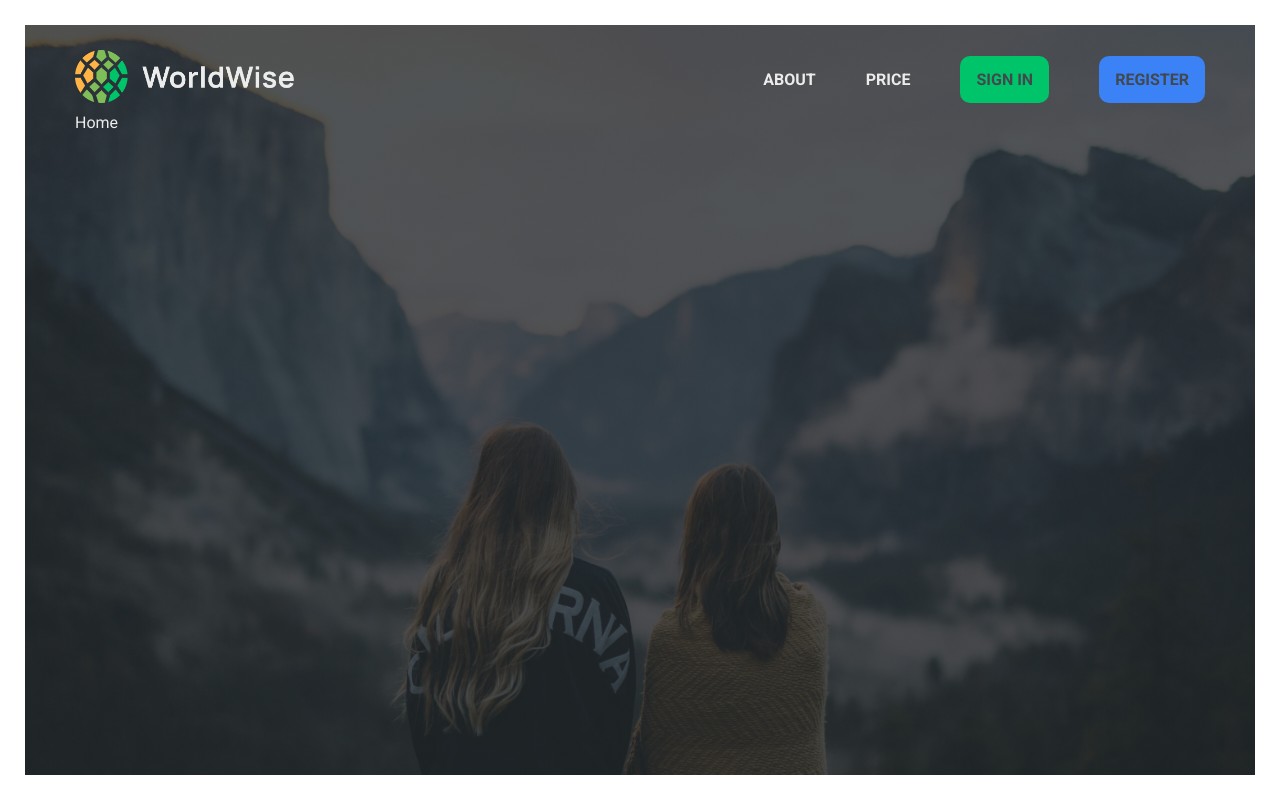
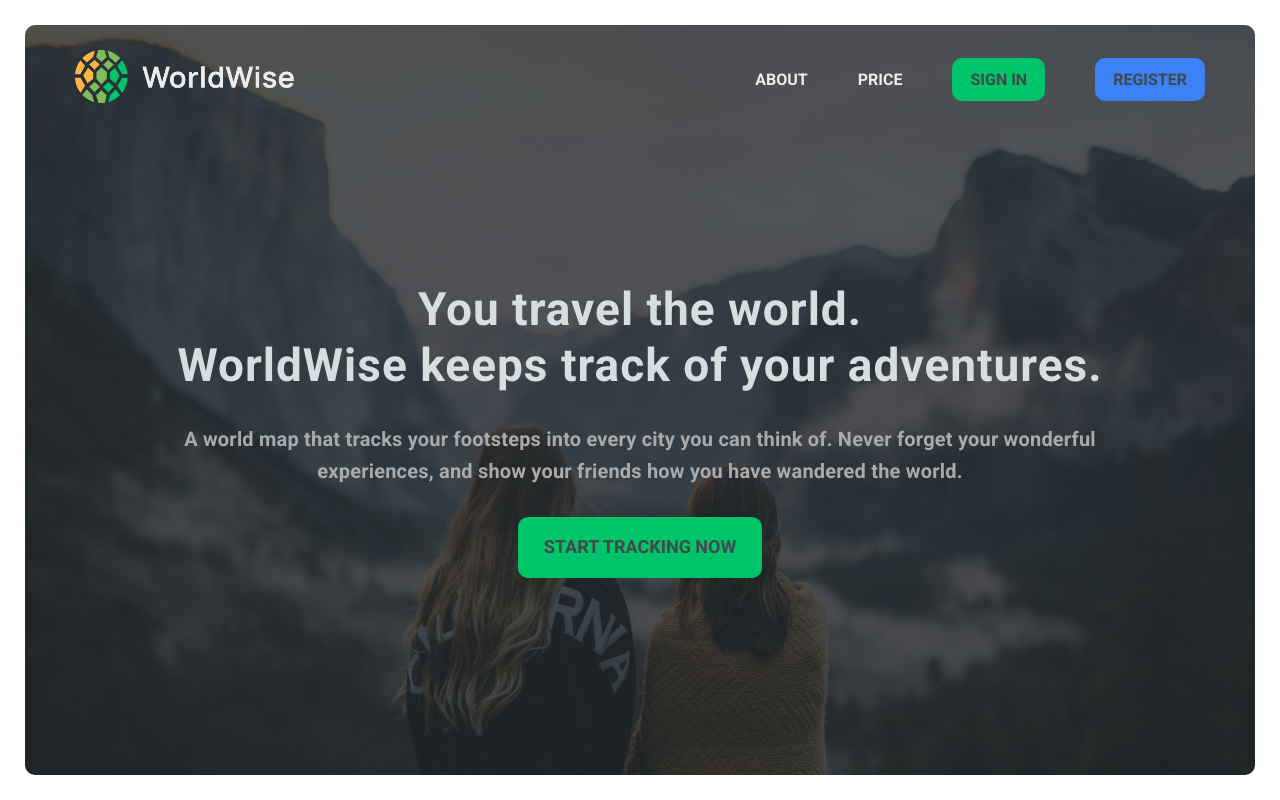
Before and after one commit to hasiukrostyslav/WorldWise, a React (Vite) app: page / in a window 1280 px wide. Built offline with nearby package versions, Linux system fonts and the light colour scheme.

Commit message:
styled home page and fixed global and button styles

```diff
--- a/src/components/Button.tsx
+++ b/src/components/Button.tsx
@@ -14,7 +14,7 @@ const sizes = {
   `,
   medium: css`
     font-size: 1.6rem;
-    padding: 1.4rem 1.6rem;
+    padding: 1.2rem 1.8rem;
   `,
   large: css`
     font-size: 1.8rem;
@@ -50,10 +50,6 @@ const variations = {
 };
 
 const Button = styled(Link)<ButtonProps>`
-  font-family: inherit;
-  text-transform: uppercase;
-  font-weight: 600;
-  cursor: pointer;
   border: none;
   border-radius: 1rem;
 
--- a/src/pages/Home.tsx
+++ b/src/pages/Home.tsx
@@ -1,5 +1,34 @@
+import styled from 'styled-components';
+import Button from '../components/Button';
+
+const StyledHome = styled.section`
+  flex-grow: 1;
+  display: flex;
+  flex-direction: column;
+  align-items: center;
+  justify-content: center;
+  height: 85%;
+  margin: 0 6rem;
+  gap: 3rem;
+`;
+
 function Home() {
-  return <div>Home</div>;
+  return (
+    <StyledHome>
+      <h1>
+        You travel the world. <br />
+        WorldWise keeps track of your adventures.
+      </h1>
+      <h3>
+        A world map that tracks your footsteps into every city you can think of.
+        Never forget your wonderful experiences, and show your friends how you
+        have wandered the world.
+      </h3>
+      <Button to="login" size="large">
+        Start tracking now
+      </Button>
+    </StyledHome>
+  );
 }
 
 export default Home;
--- a/src/pages/HomeLayout.tsx
+++ b/src/pages/HomeLayout.tsx
@@ -4,6 +4,8 @@ import { styled } from 'styled-components';
 import Navbar from '../components/Navbar';
 
 const Layout = styled.div`
+  display: flex;
+  flex-direction: column;
   min-height: calc(100vh - 5rem);
   margin: 2.5rem;
   padding: 2.5rem 5rem;
@@ -14,6 +16,7 @@ const Layout = styled.div`
     url('/bg.jpg');
   background-size: cover;
   background-position: center;
+  border-radius: 1rem;
 `;
 
 function HomeLayout() {
--- a/src/styles/GlobalStyles.ts
+++ b/src/styles/GlobalStyles.ts
@@ -36,6 +36,21 @@ body {
   line-height: 1.6;
 }
 
+h1 {
+  font-size: 4.6rem;
+  line-height: 1.2;
+  letter-spacing: 1px;
+  text-align: center;
+  color: var(--color-light--3);
+}
+
+h3 {
+  font-size: 2rem;
+    letter-spacing: 0.2px;
+    text-align: center;
+    color: var(--color-light--1);
+}
+
 label {
   font-size: 1.6rem;
   font-weight: 600;
@@ -51,6 +66,14 @@ textarea {
   border-radius: 5px;
   background-color: var(--color-light--3);
   transition: all 0.2s;
+}
+
+button{
+  font-family: inherit;
+  text-transform: uppercase;
+  font-weight: 600;
+  cursor: pointer;
+  transition: all 0.5s;
 }
 
 input:focus {
```
